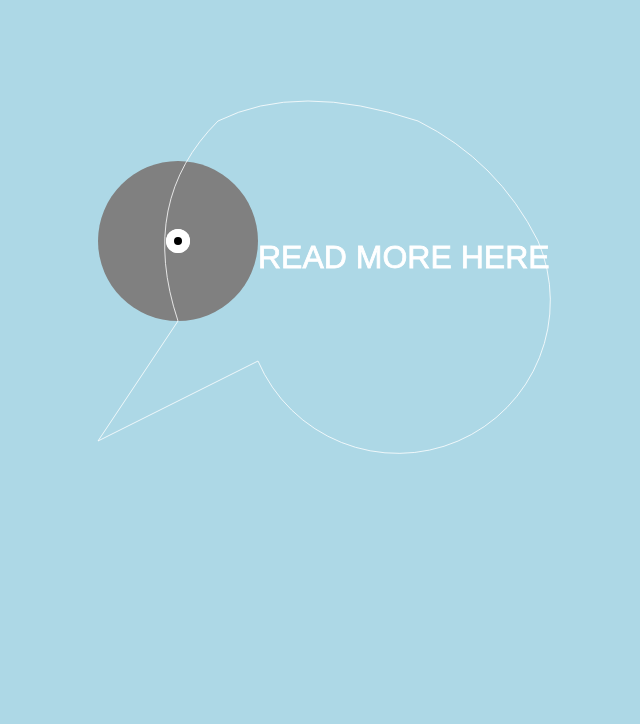
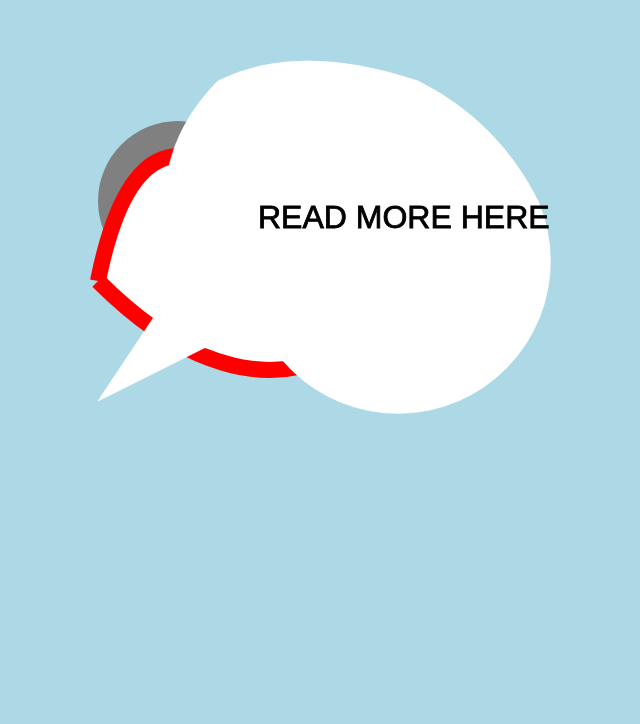
Before and after one commit to AdvancedCSS2023/assignment-3--scrollytelling-group1, a plain HTML site: page index.html in a window 1280 px wide. Shown: the part 7601-8325 px from the top of the page, without its empty margins (302-942 px from the left). Drawn offline with Linux system fonts and the light colour scheme.

Commit message:
svg part 2 index.html

```diff
--- a/index.html
+++ b/index.html
@@ -167,11 +167,13 @@
         <div class="removeBottleTrigger"></div>
       </div>
 
-      <!-- SCENE 10 -->
+     <!-- SCENE 10 -->
       <div class="scene10">
         <svg viewbox="0 0 800 800" width="80vw" height="80vh" class="head-speech" >
         <g class="head">
           <circle cx="200" cy="200" r="100" fill="grey" class="head"/>
+          <path d="M 300 400 Q 300 250 350 250 Q 400 300 400 150" stroke="black" stroke-width="2" fill="none" class="hair"></path>
+          <path d="M 350 400 Q 400 300 350 300 Q 250 250 350 200 " stroke="black" stroke-width="2" fill="none" class="hair"></path>
           <g class="left-eye">
             <circle cx="200" cy="200" r="15" fill="white" class="left-eye__ball"/>
             <circle cx="200" cy="200" r="5" fill="black" class="left-eye__pupil"/>
@@ -180,13 +182,18 @@
             <circle cx="200" cy="200" r="15" fill="white" class="right-eye__ball"/>
             <circle cx="200" cy="200" r="5" fill="black" class="right-eye__pupil"/>
           </g>
+          <g class="mouth">
+            <path d="M 100 300 Q 150 50 300 200 Q 450 50 500 300 C 500 300 350 550 100 300" fill="white" stroke="red" stroke-width="20">
+          </g>
         </g>
 
-              <path d="M 250 50 Q 350 0 500 50 Q 600 100 650 200 A 50 50 0 1 1 300 350 A 50 50 0 1 1 300 350 L 100 450 L 200 300 Q 150 150 250 50" fill="none" stroke="white" class="speech-bubble" />
+              <path d="M 250 50 Q 350 0 500 50 Q 600 100 650 200 A 50 50 0 1 1 300 350 A 50 50 0 1 1 300 350 L 100 450 L 200 300 Q 150 150 250 50" fill="white" stroke="white" class="speech-bubble" />
               <a href="https://sdgs.un.org/goals/goal14" target="_blank">
-              <text stroke="#FFF" font-size="40" y="234" x="300" fill="#fff">READ MORE HERE</text>
+              <text stroke="black" font-size="40" y="234" x="300" fill="black">READ MORE HERE</text>
               </a>
+
             </svg>
+            <img src="./images/body-svg.svg" alt="" class="body-svg">
       </div>
     </main>
   </body>
```
